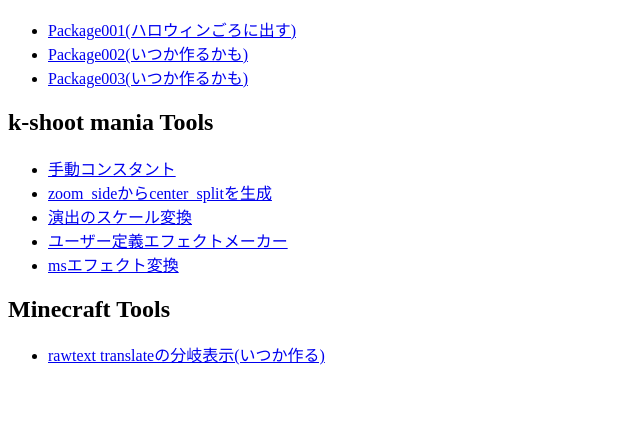
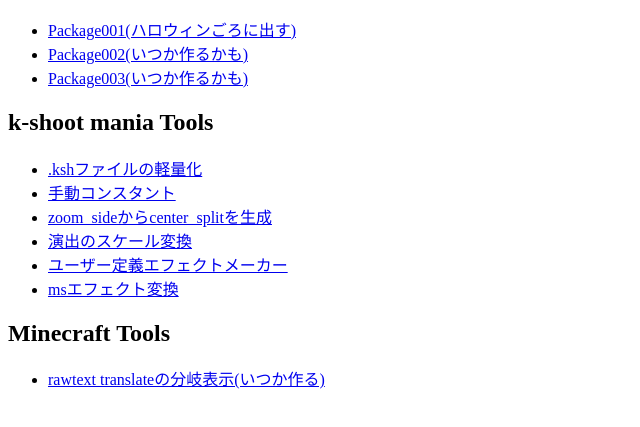
Before and after one commit to podo-C-arpus/toy, a plain HTML site: page index.html in a window 1280 px wide. Shown: the part 119-546 px from the top of the page, without its empty margins (0-640 px from the left). Drawn offline with Linux system fonts and the light colour scheme.

Commit message:
Add files via upload

```diff
--- a/index.html
+++ b/index.html
@@ -10,6 +10,7 @@
 	</ul>
 	<h2>k-shoot mania Tools</h2>
 	<ul>
+		<li><a href="./kshTools/Smaller/Smaller.html">.kshファイルの軽量化</a></a></li>
 		<li><a href="./kshTools/Constant/Constant.html">手動コンスタント</a></li>
 		<li><a href="./kshTools/CenterSplit/CenterSplit.html">zoom_sideからcenter_splitを生成</a></li>
 		<li><a href="./kshTools/Scale/Scale.html">演出のスケール変換</a></li>
```
